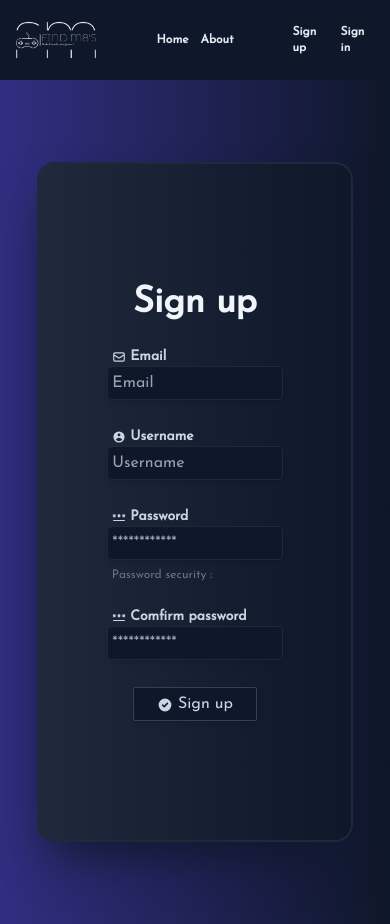
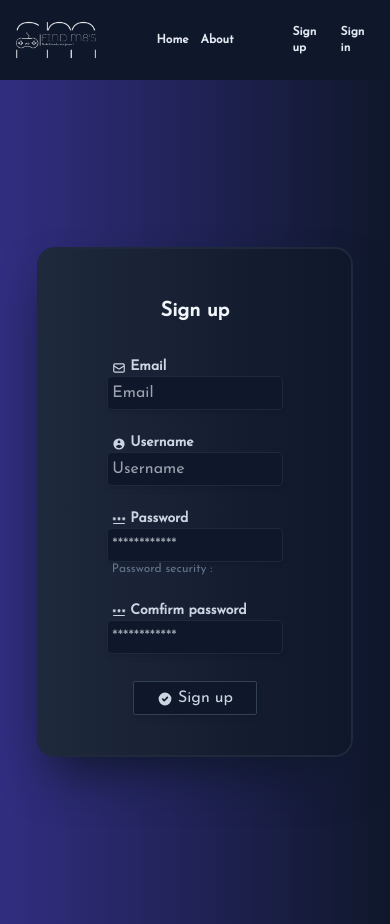
Before and after one commit to bkaygisiz/findm8, a Next.js app: page /signup in a window 390 px wide. Built offline with nearby package versions, Linux system fonts and the light colour scheme.

Commit message:
responsive finalized

```diff
--- a/src/components/signUpForm.tsx
+++ b/src/components/signUpForm.tsx
@@ -1,10 +1,10 @@
 import { HiOutlineMail, HiUserCircle, HiCheckCircle } from 'react-icons/hi';
 import { MdPassword } from 'react-icons/md';
 import { useState } from 'react';
-import { FormData } from '@/types/types';
+import { SignUpFormData } from '@/types/types';
 
 export default function SignUpForm() {
-    const [values, setValues] = useState<FormData>({
+    const [values, setValues] = useState<SignUpFormData>({
         email: '',
         username: '',
         password: '',
@@ -18,7 +18,6 @@ export default function SignUpForm() {
 
     const handleChange = (event: React.ChangeEvent<HTMLInputElement>) => {
         checkValue(event);
-        console.log(event.target.className)
         setValues({
             ...values,
             [event.target.name]: event.target.value,
@@ -29,6 +28,7 @@ export default function SignUpForm() {
         alert('Sign up !')
     };
 
+    // Check if the value of the input is valid
     const checkValue = (event: React.ChangeEvent<HTMLInputElement>) => {
         const emailRegex = /^[^\s@]+@[^\s@]+\.[^\s@]+$/;
         const usernameRegex = /^[a-zA-Z0-9_-]{3,}$/;
@@ -83,10 +83,10 @@ export default function SignUpForm() {
 
     return (
         <>
-            <form className="flex overflow-scroll flex-col py-10 lg:w-2/5 md:w-4/5 h-4/5 w-4/5 justify-center items-center animate-fadin shadow-slate-900 shadow-2xl rounded-2xl ring-2 ring-slate-800 bg-gradient-to-r from-slate-800 to-slate-900 lg:space-y-8 md:space-y-10 space-y-6">
-                <h1 className="text-slate-100 md:text-5xl text-4xl font-bold break-words">Sign up</h1>
-                <div className='w-4/6 flex flex-col items-center'>
-                    <label className='block font-bold w-4/5 break-words lg:text-xl md:text-xl text-sm'>
+            <form className="flex flex-col lg:overflow-hidden md:overflow-scroll overflow-scroll py-10 lg:w-2/5 md:w-4/5 md:h-3/5 lg:h-4/5 h-3/5 w-4/5 animate-fadin shadow-slate-900 shadow-2xl rounded-2xl ring-2 ring-slate-800 bg-gradient-to-r from-slate-800 to-slate-900 lg:space-y-8 md:space-y-10 space-y-6">
+                <h1 className="flex flex-col text-slate-100 md:text-5xl text-xl font-bold break-words m-auto">Sign up</h1>
+                <div className='w-4/6 flex flex-col m-auto'>
+                    <label className='block font-bold w-4/5 break-words lg:text-xl md:text-xl text-sm m-auto'>
                         <HiOutlineMail className='lg:text-xl md:text-xl text-md inline-block' /> Email
                     </label>
                     <input
@@ -94,12 +94,12 @@ export default function SignUpForm() {
                         name='email'
                         onChange={handleChange}
                         placeholder='Email'
-                        className="bg-slate-900 md:w-4/5 w-5/6 p-1 ring-1 ring-slate-800 rounded shadow-md hover:bg-slate-800 duration-300 focus:outline-none"
+                        className="bg-slate-900 md:w-4/5 w-5/6 p-1 ring-1 ring-slate-800 rounded shadow-md hover:bg-slate-800 duration-300 focus:outline-none m-auto"
                     />
-                    <p className="text-red-500 w-4/5 mt-1">{errorEmail}</p>
+                    <p className="text-red-500 w-4/5 m-auto">{errorEmail}</p>
                 </div>
-                <div className='w-4/6 flex flex-col items-center'>
-                    <label className='block font-bold w-4/5 break-words lg:text-xl md:text-xl text-sm'>
+                <div className='w-4/6 flex flex-col m-auto'>
+                    <label className='block font-bold w-4/5 break-words lg:text-xl md:text-xl text-sm m-auto'>
                         <HiUserCircle className='inline-block lg:text-xl md:text-xl text-md' /> Username
                     </label>
                     <input
@@ -107,12 +107,12 @@ export default function SignUpForm() {
                         name='username'
                         onChange={handleChange}
                         placeholder='Username'
-                        className="bg-slate-900 md:w-4/5 w-5/6 p-1 ring-1 ring-slate-800 rounded shadow-md hover:bg-slate-800 duration-300 focus:outline-none"
+                        className="bg-slate-900 md:w-4/5 w-5/6 p-1 ring-1 ring-slate-800 rounded shadow-md hover:bg-slate-800 duration-300 focus:outline-none m-auto"
                     />
-                    <p className="text-red-500 w-4/5 mt-1">{errorUsername}</p>
+                    <p className="text-red-500 w-4/5 m-auto">{errorUsername}</p>
                 </div>
-                <div className='w-4/6 flex flex-col items-center'>
-                    <label className='block font-bold w-4/5 break-words lg:text-xl md:text-xl text-sm'>
+                <div className='w-4/6 flex flex-col m-auto'>
+                    <label className='block font-bold w-4/5 break-words lg:text-xl md:text-xl text-sm m-auto'>
                         <MdPassword className='inline-block lg:text-xl md:text-xl text-md' /> Password
                     </label>
                     <input
@@ -120,13 +120,13 @@ export default function SignUpForm() {
                         name='password'
                         onChange={handleChange}
                         placeholder='************'
-                        className="bg-slate-900 md:w-4/5 w-5/6 p-1 ring-1 ring-slate-800 rounded shadow-md hover:bg-slate-800 duration-300 focus:outline-none"
+                        className="bg-slate-900 md:w-4/5 w-5/6 p-1 ring-1 ring-slate-800 rounded shadow-md hover:bg-slate-800 duration-300 focus:outline-none m-auto"
                     />
-                    <p className="text-red-500 break-words text-sm w-4/5 mt-1">{errorPassword}</p>
-                    <p className="text-slate-500 text-xs w-4/5 mt-1">Password security : {message}</p>
+                    <p className="text-red-500 break-words text-sm w-4/5 m-auto">{errorPassword}</p>
+                    <p className="text-slate-500 text-xs w-4/5 m-auto">Password security : {message}</p>
                 </div>
-                <div className='w-4/6 flex flex-col items-center'>
-                    <label className='block font-bold w-4/5 break-words lg:text-xl md:text-xl text-sm'>
+                <div className='w-4/6 flex flex-col m-auto'>
+                    <label className='block font-bold w-4/5 break-words lg:text-xl md:text-xl text-sm m-auto'>
                         <MdPassword className='inline-block lg:text-xl md:text-xl text-md' /> Comfirm password
                     </label>
                     <input
@@ -134,14 +134,14 @@ export default function SignUpForm() {
                         name='comfirmPassword'
                         onChange={handleChange}
                         placeholder='************'
-                        className="bg-slate-900 md:w-4/5 w-5/6 p-1 ring-1 ring-slate-800 rounded shadow-md hover:bg-slate-800 duration-300 focus:outline-none"
+                        className="bg-slate-900 md:w-4/5 w-5/6 p-1 ring-1 ring-slate-800 rounded shadow-md hover:bg-slate-800 duration-300 focus:outline-none m-auto"
                     />
                     <p className="text-red-500 w-4/5 mt-1">{errorConfirmPassword}</p>
                 </div>
-                <div className='w-4/6 flex flex-col items-center'>
+                <div className='w-4/6 flex flex-col m-auto'>
                     <button
                         onClick={signUp}
-                        className="bg-slate-900 lg:w-1/5 md:w-28 w-3/5 break-words p-1 rounded-sm border-solid border border-slate-700 shadow-md hover:bg-slate-800 duration-300 active:bg-slate-900 active:ring-2 active:ring-green-700 focus:outline-none"
+                        className="bg-slate-900 lg:w-2/5 md:w-28 w-3/5 break-words p-1 rounded-sm border-solid border border-slate-700 shadow-md hover:bg-slate-800 duration-300 active:bg-slate-900 active:ring-2 active:ring-green-700 focus:outline-none m-auto"
                     >
                         <HiCheckCircle className='inline-block lg:text-xl md:text-xl text-md' /> Sign up
                     </button>
--- a/src/pages/signup.tsx
+++ b/src/pages/signup.tsx
@@ -1,4 +1,5 @@
 import Navigation from '@/components/navigation';
+import { Html, Head, Main, NextScript } from 'next/document'
 import SignUpForm from '@/components/signUpForm';
 
 export default function SignUp() {
--- a/src/types/types.tsx
+++ b/src/types/types.tsx
@@ -1,4 +1,4 @@
-export interface FormData {
+export interface SignUpFormData {
     email: string;
     username: string;
     password: string;
--- a/tailwind.config.js
+++ b/tailwind.config.js
@@ -16,7 +16,7 @@ module.exports = {
       keyframes: {
         fadin: {
           '0%': { opacity: 0, transform: 'translateY(300px)' },
-          '80%': { opacity: 0.8 , transform: 'translateY(-50px)'},
+          '80%': { opacity: 0.8 , transform: 'translateY(-30px)'},
           '100%': { opacity: 1, transform: 'translateY(0px)' },
         },
       }
```
